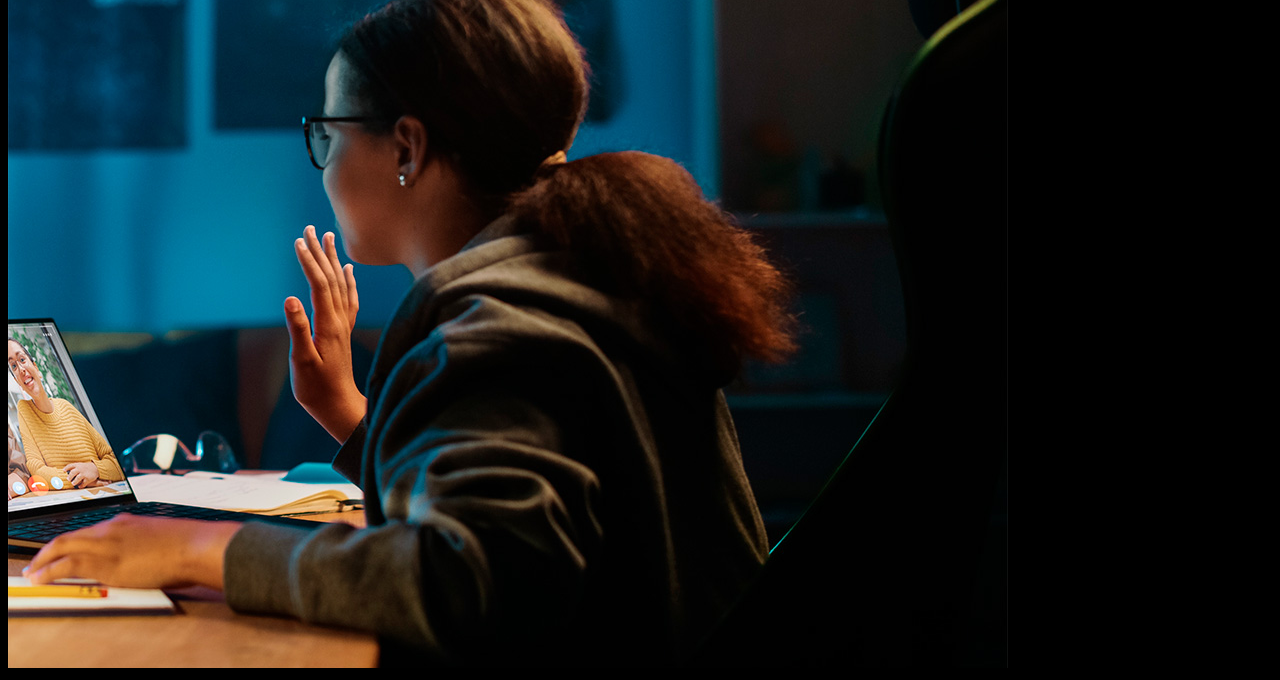
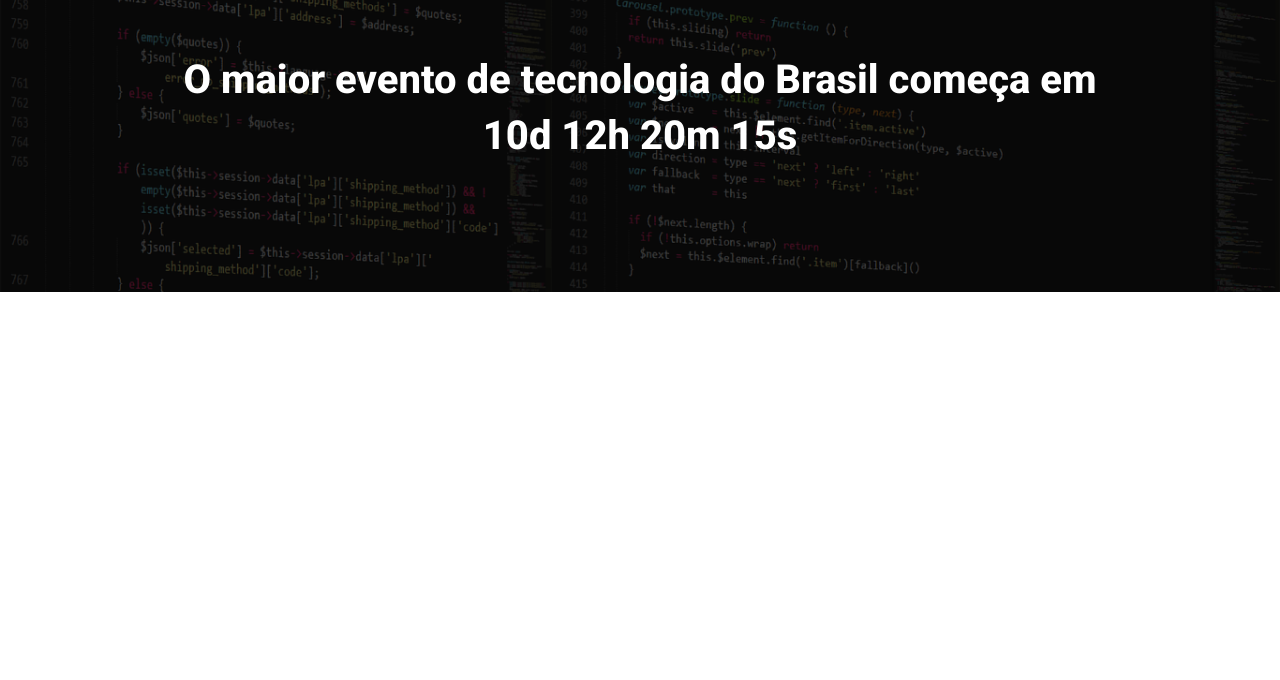
Before and after one commit to Katsuhkay/TechTalk, a website built with Parcel: page src/index.html in a window 1280 px wide. Shown: the part 160-840 px from the top of the page. After the commit the page ends 800 px from the top, so only its background shows below. Built offline with nearby package versions, Linux system fonts and the light colour scheme.

Commit message:
Hero feito!

```diff
--- a/src/index.html
+++ b/src/index.html
@@ -13,8 +13,14 @@
     <link rel="stylesheet" href="./styles/main.scss">
 </head>
 <body>
-    <h1>Olá</h1>
-    <img src="./images/backend.png" alt="">
+    <header class="hero">
+        <div class="container">
+            <img class="hero__logo" src="./images/ebac_logo.svg" alt="EBAC">
+            <p class="hero__text">
+                O maior evento de tecnologia do Brasil começa em 10d 12h 20m 15s
+            </p>
+        </div>
+    </header>
 
 
     <script src="./scripts/main.js"></script>
--- /dev/null
+++ b/src/styles/_hero.scss
@@ -0,0 +1,50 @@
+.hero {
+    padding-top: 64px;
+    padding-bottom: 64px;
+    background-image: url(../images/fundo.png);
+    background-repeat: no-repeat;
+    background-size: cover;
+    position: relative;
+
+    .container {
+        position: relative;
+    }
+
+    &::before {
+        position: absolute;
+        top: 0;
+        left: 0;
+        width: 100%;
+        height: 100%;
+        background-color: #000;
+        content: '';
+        opacity: .7;
+    }
+
+    &__text {
+        margin-top: 64px;
+        margin-bottom: 64px;
+        font-size: 40px;
+        font-weight: 800;
+        line-height: 56px;
+        text-align: center;
+    }
+
+    &__logo {
+        margin: 0 auto;
+        height: 80px;
+    }
+
+    @media (max-width: 640px) {
+        padding: 40px 0;
+
+        &__logo {
+            height: 24px;
+        }
+
+        &__logo {
+            font-size: 22px;
+            line-height: 24px;
+        }
+    }
+}
--- a/src/styles/main.scss
+++ b/src/styles/main.scss
@@ -1,4 +1,23 @@
-body {
-    background-color: black;
-    color: aliceblue;
+@use 'hero';
+
+* {
+    margin: 0;
+    padding: 0;
+    box-sizing: border-box;
+    font-family: Roboto, sans-serif;
+    color: #fff;
 }
+
+.container {
+    max-width: 960px;
+    width: 100%;
+    margin: 0 auto;
+
+    @media (max-width: 640px) {
+        max-width: 80%;
+    }
+
+    @media (max-width: 1024px) {
+        max-width: 90%;
+    }
+}
```
